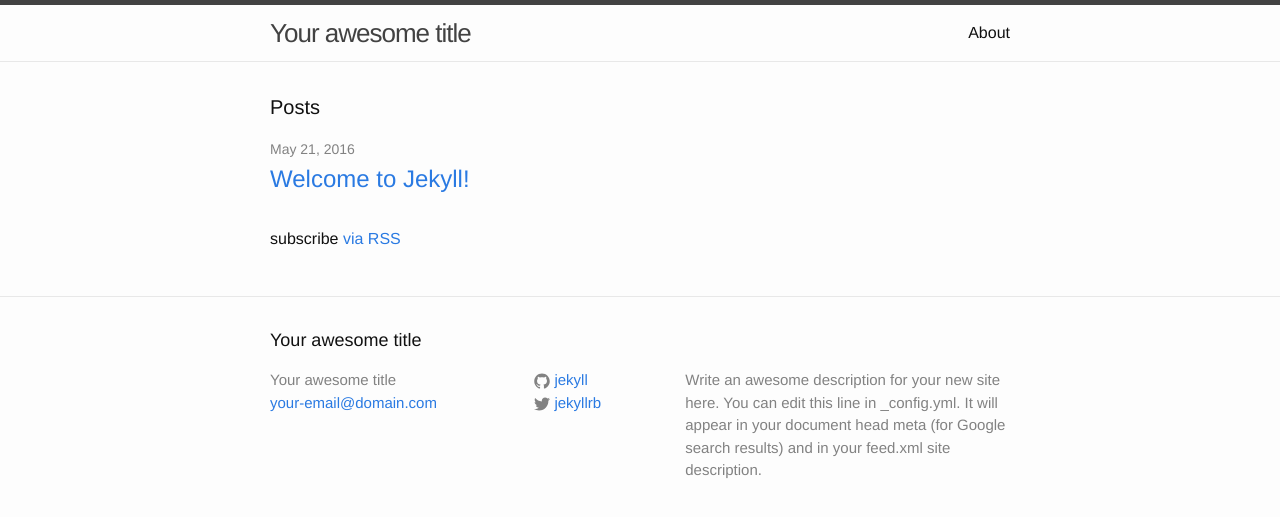
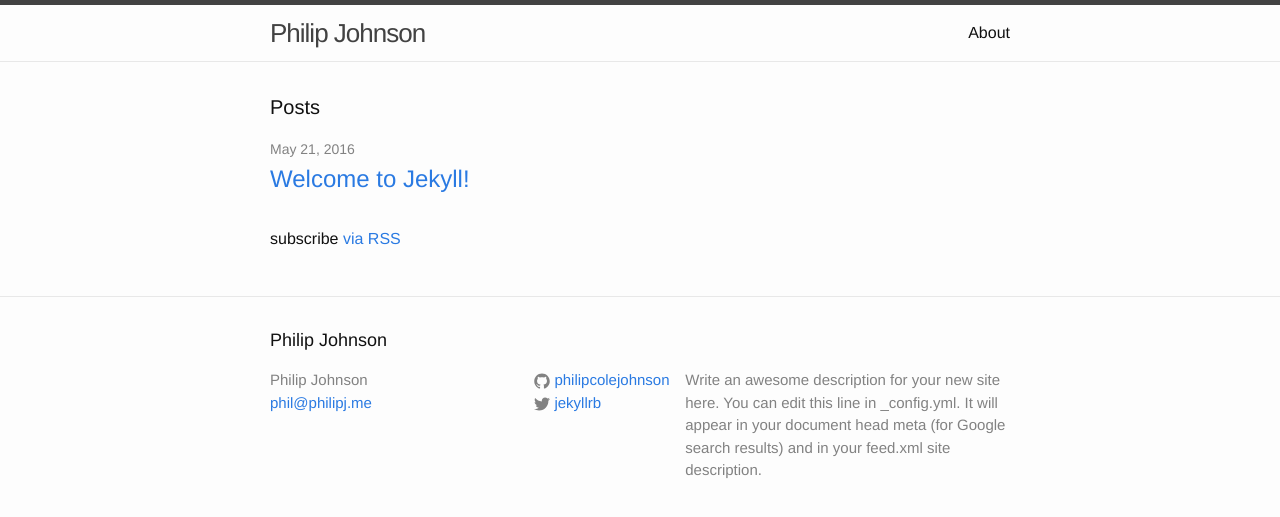
Before and after one commit to philipcolejohnson/philipcolejohnson.github.io, a Jekyll site: the page built from index.html, in a window 1280 px wide. Shown: the top 517 px of the page. Built offline with Jekyll 4.4.1, drawn with Linux system fonts in a browser that asks for light colours.

Commit message:
Change default contact info

```diff
--- a/_config.yml
+++ b/_config.yml
@@ -6,8 +6,8 @@
 # 'jekyll serve'. If you change this file, please restart the server process.
 
 # Site settings
-title: Your awesome title
-email: your-email@domain.com
+title: Philip Johnson
+email: phil@philipj.me
 description: > # this means to ignore newlines until "baseurl:"
   Write an awesome description for your new site here. You can edit this
   line in _config.yml. It will appear in your document head meta (for
@@ -15,7 +15,7 @@ description: > # this means to ignore newlines until "baseurl:"
 baseurl: "" # the subpath of your site, e.g. /blog
 url: "http://yourdomain.com" # the base hostname & protocol for your site
 twitter_username: jekyllrb
-github_username:  jekyll
+github_username:  philipcolejohnson
 
 # Build settings
 markdown: kramdown
```
